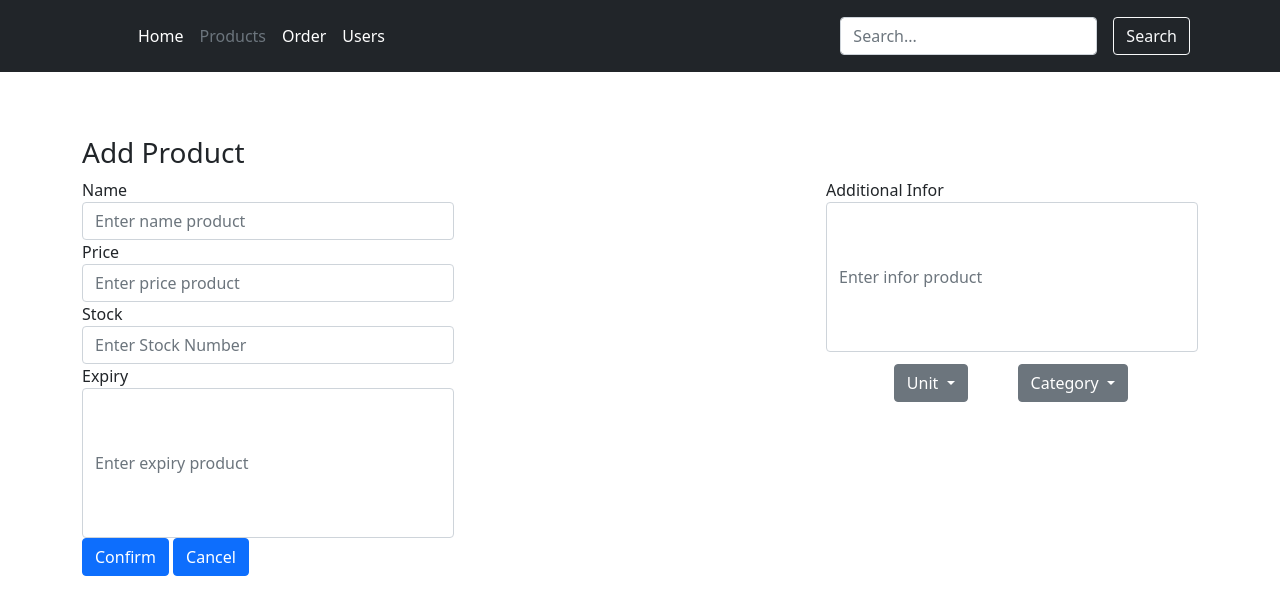
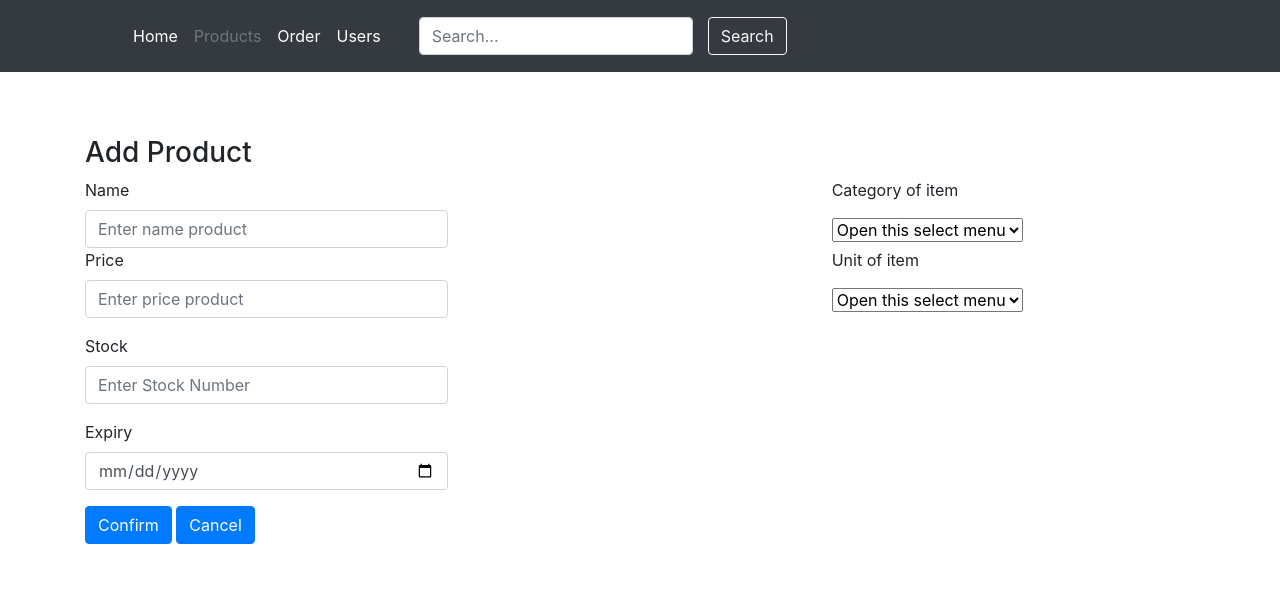
Before and after one commit to monarchshield/GoToGroceryWebApp, a PHP site: page /add-products.php in a window 1280 px wide. Shown: the top 615 px of the page. Run offline with PHP 8.4, Linux system fonts and the light colour scheme.

Commit message:
Add-Products now adds products to the database
In addition to adding products

```diff
--- a/add-products.php
+++ b/add-products.php
@@ -5,7 +5,7 @@
     <meta http-equiv="X-UA-Compatible" content="IE=edge">
     <meta name="viewport" content="width=device-width, initial-scale=1.0">
     <title>Add Product Page</title>
-    <link href="https://cdn.jsdelivr.net/npm/bootstrap@5.1.3/dist/css/bootstrap.min.css" rel="stylesheet" integrity="sha384-1BmE4kWBq78iYhFldvKuhfTAU6auU8tT94WrHftjDbrCEXSU1oBoqyl2QvZ6jIW3" crossorigin="anonymous">
+   <link rel="stylesheet" href="https://cdn.jsdelivr.net/npm/bootstrap@4.3.1/dist/css/bootstrap.min.css" integrity="sha384-ggOyR0iXCbMQv3Xipma34MD+dH/1fQ784/j6cY/iJTQUOhcWr7x9JvoRxT2MZw1T" crossorigin="anonymous">
 </head>
 <body>
   <header class="p-3 bg-dark text-white">
@@ -33,64 +33,82 @@
       </div>
     </div>
   </header>
+
   <div class="container" style="padding-top:5%">
 
     <h3>Add Product </h3>
-      <form class="position-relative">
-      <div class="form-row">
-        <div class="form-group col-md-4">
-          <label for="fname">Name</label>
-          <input type="fname" class="form-control" id="p_name" placeholder="Enter name product">
-        </div>
-        <div class="form-group col-md-4">
-          <label for="inputPassword4">Price</label>
-          <input type="pname" class="form-control" id="p_price" placeholder="Enter price product">
-        </div>
+     <form action="insert_product.php" method="post">
 
-      <div class="form-group col-md-4">
-          <label for="inputPassword4">Stock</label>
-          <input type="pprice" class="form-control" id="phone_number" placeholder="Enter Stock Number">
-        </div>
-      <div class="form-group col-md-4 float-end position-absolute top-0 end-0">
-          <label for="inputPassword4">Additional Infor</label>
-          <input style="height:150px" type="lname" class="form-control" id="pinfo" placeholder="Enter infor product">
-        </div>
-        <div class="dropdown">
-          <button class="btn btn-secondary dropdown-toggle float-end " style="margin-right:70px ;"  type="button" id="dropdownMenuButton1" data-bs-toggle="dropdown">
-            Category
-          </button>
-          <ul class="dropdown-menu " aria-labelledby="dropdownMenuButton1">
-            <li><a class="dropdown-item" href="#">Fruit</a></li>
-            <li><a class="dropdown-item" href="#">Vegetable</a></li>
-            <li><a class="dropdown-item" href="#">Dairy</a></li>
-            <li><a class="dropdown-item" href="#">Meat</a></li>
-          </ul>
-        </div>
-        <div class="dropdown">
-          <button class="btn btn-secondary dropdown-toggle float-end" type="button"  style="margin-right:50px ;"id="dropdownMenuButton1" data-bs-toggle="dropdown" aria-expanded="false">
-           Unit
-          </button>
-          <ul class="dropdown-menu" aria-labelledby="dropdownMenuButton1">
-            <li><a class="dropdown-item" href="#">Kg</a></li>
-            <li><a class="dropdown-item" href="#">bunch</a></li>
-            <li><a class="dropdown-item" href="#">head</a></li>
-            <li><a class="dropdown-item" href="#">doz</a></li>
-            <li><a class="dropdown-item" href="#">litre</a></li>
-            <li><a class="dropdown-item" href="#">each</a></li>
-          </ul>
-        </div>
+			<div class="form-row">
+				<div class=" col-md-4">
+				  <label for="productname">Name</label>
+				  <input type="text" name="p_name" class="form-control" id="p_name" placeholder="Enter name product">
+				</div>
 
 
+				<div class="col-md-4"> </div>
 
-      <div class="form-group col-md-4 " >
-          <label for="inputPassword4">Expiry</label>
-          <input style="height:150px"type="address" class="form-control" id="pexpiry" placeholder="Enter expiry product">
-        </div>
+				<div class="col-md-4">
+				<p>Category of item</p>
+					<select name="p_category" class="form-select" aria-label="Default select example">
+					  <option selected>Open this select menu</option>
+					  <option value="Fruit">Fruit</option>
+					  <option value="Vegetable">Vegetable</option>
+					  <option value="Meat">Meat</option>
+					</select>
+				</div>
 
+
+			</div>
+
+			<div class="form-row">
+				<div class="form-group col-md-4">
+				  <label for="price">Price</label>
+				  <input type="number" name="p_price" class="form-control" id="p_price" placeholder="Enter price product">
+				</div>
+
+				<div class="col-md-4"> </div>
+
+				<div class="col-md-4">
+				<p>Unit of item</p>
+				   <select name="p_unit" id="p_unit" class="form-select" aria-label="Default select example">
+					  <option selected>Open this select menu</option>
+					  <option value="Kg">Kg</option>
+					  <option value="Bunch">Bunch</option>
+					  <option value="Head">Head</option>
+					  <option value="doz">doz</option>
+					  <option value="litre">litre</option>
+					  <option value="each">each</option>
+				  </select>
+				</div>
+
+			</div>
+
+		  <div class="form-row">
+			  <div class="form-group col-md-4">
+				  <label for="stock">Stock</label>
+				  <input type="number" name="p_stock" class="form-control" id="p_stock" placeholder="Enter Stock Number">
+			  </div>
+			  <div class="col-md-8"> </div>
+			</div>
+
+
+		<div class="form-row">
+		  <div class="form-group col-md-4" >
+			  <label for="expiry">Expiry</label>
+			<input type="date" name="p_expiry" class="form-control" id="p_expiry"/>
+		  </div>
+
+
+		</div>
+
+		  <button type="submit" name = "submit" class="btn btn-primary">Confirm</button>
+		  <button type="reset" class="btn btn-primary ">Cancel</button>
       </div>
-      <button type="submit" class="btn btn-primary ">Confirm</button>
-      <button type="reset" class="btn btn-primary ">Cancel</button>
+
     </form>
+
+
 
 
     </div>
```
Also changed, not shown: database/gtg.sql (+92 -31 lines), insert_product.php (added, +34 -0 lines).
